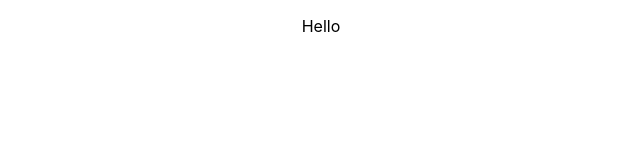
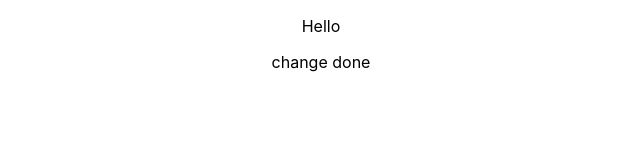
Before and after one commit to AiwinrajWono/Wono, a React (Create React App) app in the folder frontend/: page / in a window 1280 px wide. Shown: the top 160 px of the page, without its empty margins (319-959 px from the left). Built offline with nearby package versions, Linux system fonts and the light colour scheme.

Commit message:
test commit

```diff
--- a/frontend/src/App.js
+++ b/frontend/src/App.js
@@ -5,6 +5,7 @@ function App() {
   return (
     <div className="App">
      <p>Hello</p>
+     <p>change done</p>
     </div>
   );
 }
```
